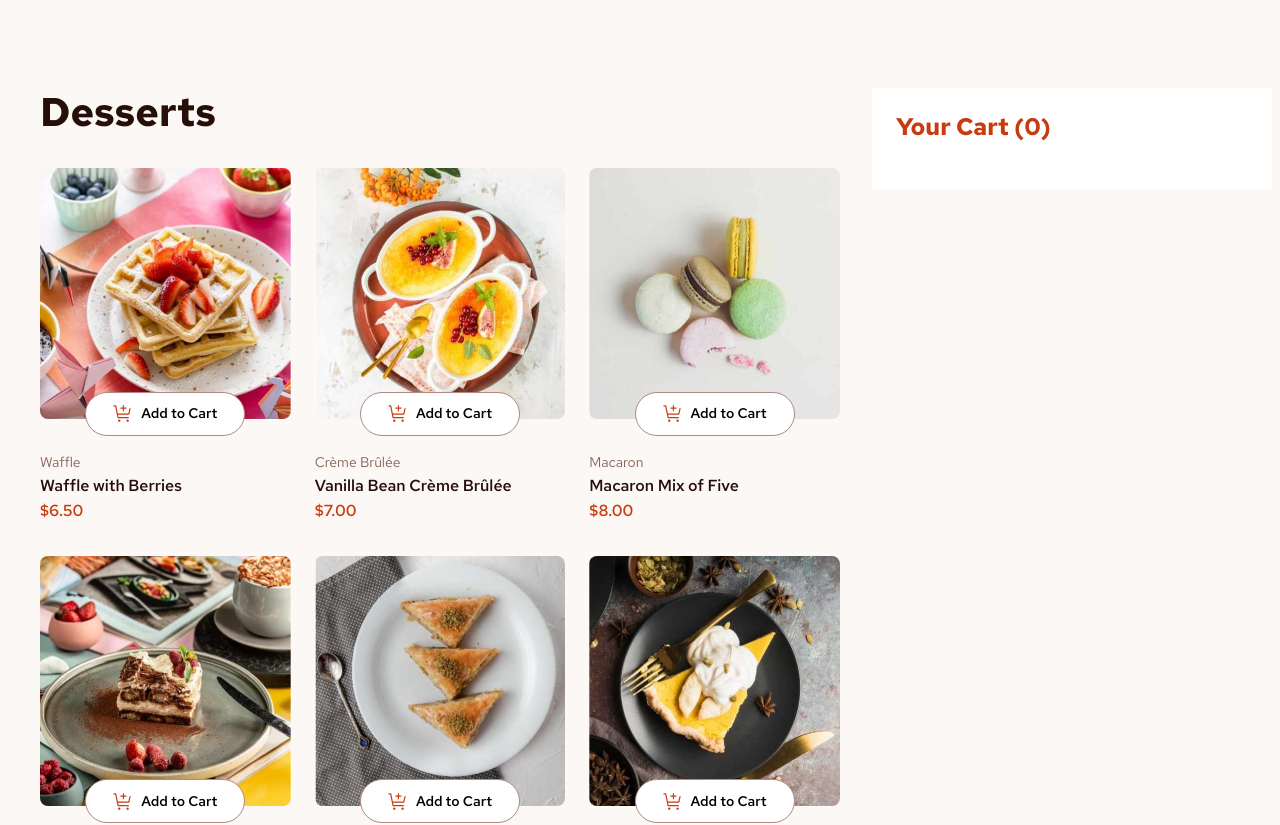
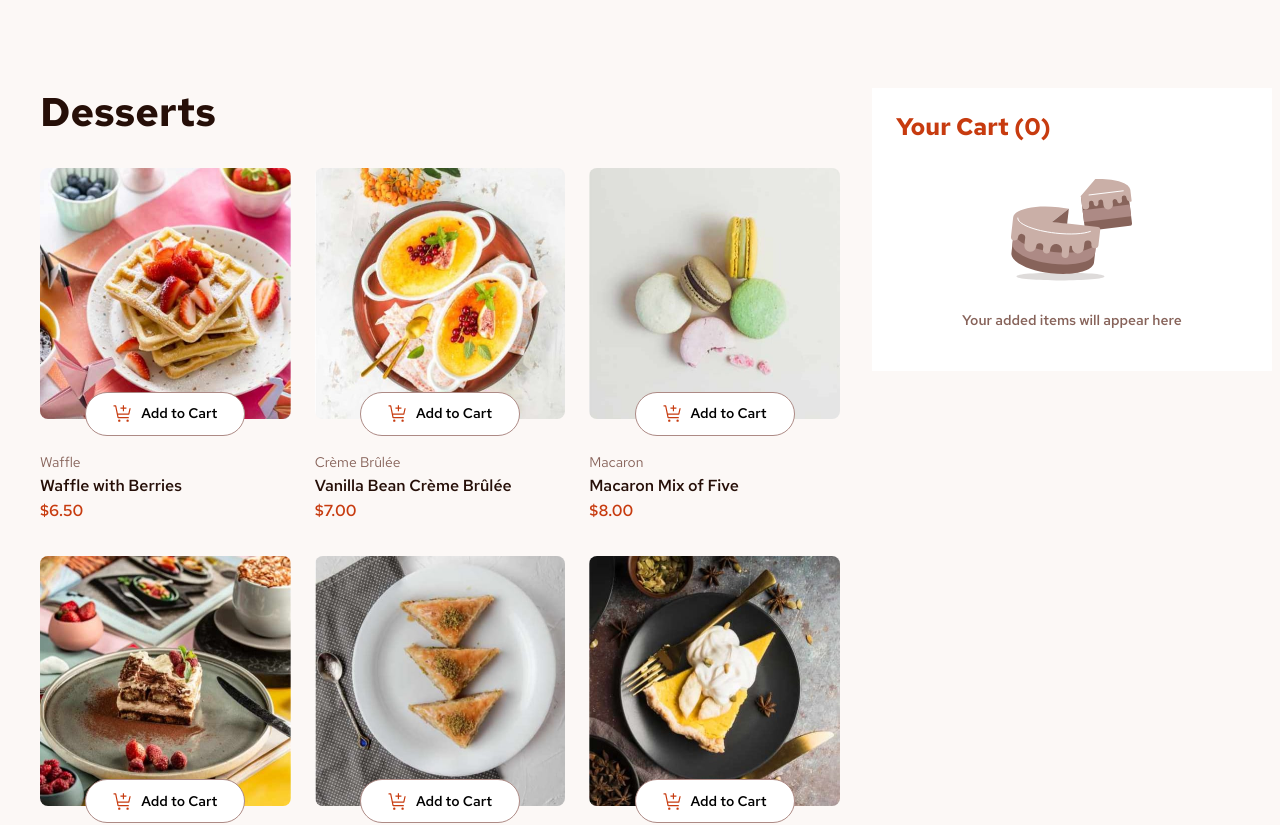
Before and after one commit to tac3563/product-list-with-cart, a React (Vite) app: page / in a window 1280 px wide. Shown: the top 825 px of the page. Built offline with nearby package versions, Linux system fonts and the light colour scheme.

Commit message:
[Update] empty cart styling

```diff
--- a/src/components/Cart/Cart.scss
+++ b/src/components/Cart/Cart.scss
@@ -12,4 +12,21 @@
     color: var(--red);
     margin: 0 0 var(--spacing-300);
   }
+
+  .empty-cart {
+    .empty-cart-icon {
+      max-width: 128px;
+      width: 100%;
+      height: auto;
+      display: flex;
+      margin: var(--spacing-200) auto;
+    }
+
+    .empty-cart-copy {
+      @include fontStyles('preset-4-bold');
+      color: var(--rose-500);
+      text-align: center;
+      margin: var(--spacing-200) 0;
+    }
+  }
 }
--- a/src/components/Cart/CartList/CartList.tsx
+++ b/src/components/Cart/CartList/CartList.tsx
@@ -1,5 +1,6 @@
 import {parsePrice} from "../../../helpers/formatting.ts";
 import removeIcon from "../../../assets/images/icon-remove-item.svg";
+import emptyCartIcon from "../../../assets/images/illustration-empty-cart.svg";
 import './CartList.scss';
 
 type CartListProps = {
@@ -23,9 +24,16 @@ export default function CartList({cartItems, cartList, counters, removeItem}: Ca
                         </div>
                     </div>
 
-                    <span onClick={() => removeItem(product)}><img src={removeIcon} alt=""/></span>
+                    <span onClick={() => removeItem(product)}><img src={removeIcon} alt="click to remove product fromc art"/></span>
                 </li>
             ))}
+
+            {cartItems.length < 1 && (
+                <div className='empty-cart'>
+                    <img className="empty-cart-icon" src={emptyCartIcon} alt=""/>
+                    <p className="empty-cart-copy">Your added items will appear here</p>
+                </div>
+            )}
         </ul>
     )
 }
```
